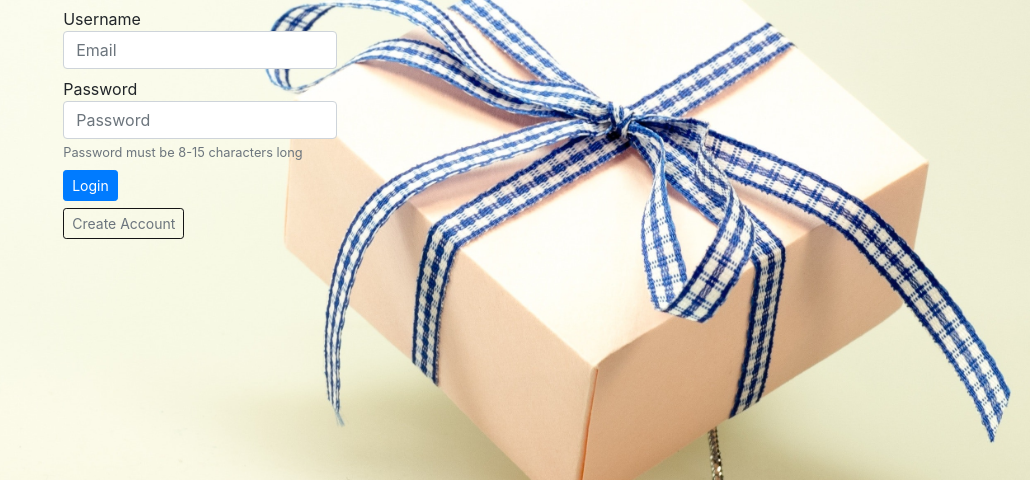
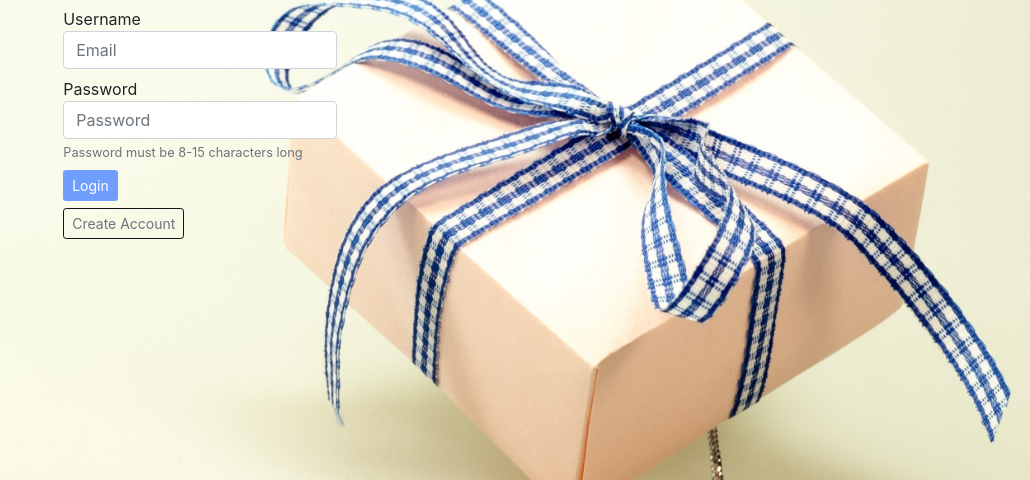
Before and after one commit to cgrady3/COP4331_LAMP_userDirectory, a PHP site: page / in a window 1280 px wide. Shown: the part 205-685 px from the top of the page, without its empty margins (250-1280 px from the left). Run offline with PHP 8.4, Linux system fonts and the light colour scheme.

Commit message:
login and signup page styling changes

```diff
--- a/css/contacts.css
+++ b/css/contacts.css
@@ -93,7 +93,10 @@ body{
     color: #6F9EFF;
     background-color: #FFF;
     border-color: rgb(20, 20, 20);
+}
 
+.btn-outline-secondary{
+    border-color: rgb(20, 20, 20);
 }
 /* ----------------------------------------------*/
 
--- a/css/styles.css
+++ b/css/styles.css
@@ -38,8 +38,13 @@ label{
     border: none;
 }
 
+.btn-custom{
+    color: white;
+    background-color: #6F9EFF;
+}
+
 /* inverts buttons colors */
-.btn-primary:hover{
+.btn-custom:hover{
     color: #007BFF;
     background-color: #FFF;
     border-color: rgb(20, 20, 20);
--- a/index.html
+++ b/index.html
@@ -43,7 +43,7 @@
 									long</small>
 								<p class="error-message" id="login-error">Invalid username/password</p>
 							</div>
-							<button type="submit" class="btn btn-primary btn-sm login" onclick=loginUser()>
+							<button type="submit" class="btn btn-custom btn-sm login" onclick=loginUser()>
 								Login
 							</button>
 						</form>
--- a/pages/signUp.html
+++ b/pages/signUp.html
@@ -48,7 +48,7 @@
                                     long</small>
                             </div>
                             <p class="error-message" id="signup-error">User already exists</p>
-                            <button type="submit" class="btn btn-primary btn-sm login" id="addContact" onclick=signUp()>
+                            <button type="submit" class="btn btn-custom btn-sm login" id="addContact" onclick=signUp()>
                                 Sign Up
                             </button>
                         </form>
```
